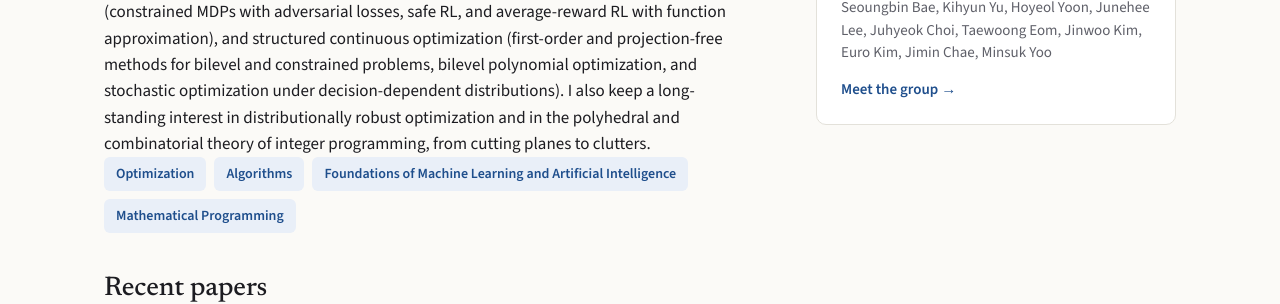
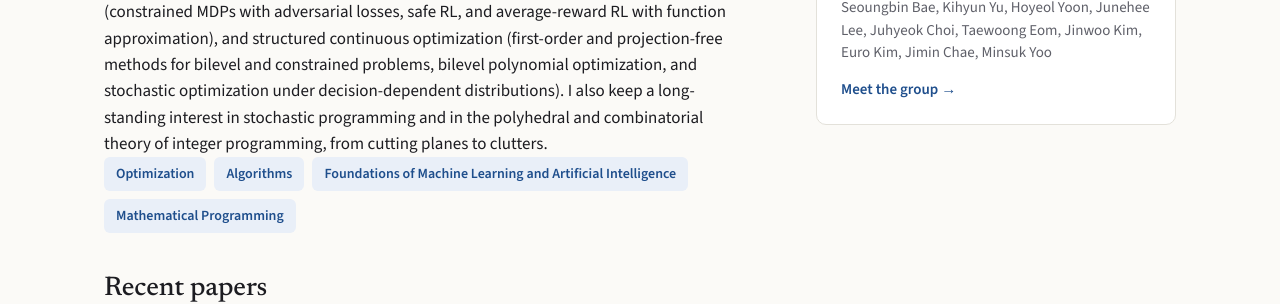
Before and after one commit to dabeenl/dabeenl.github.io, a Jekyll site: the page built from index.md, in a window 1280 px wide. Shown: the part 1092-1396 px from the top of the page. Built offline with Jekyll 4.4.1, drawn with Linux system fonts in a browser that asks for light colours; some of the changed text lies outside the part shown.

Commit message:
Research interests: stochastic programming instead of distributionally robust optimization
Co-Authored-By: Claude Fable 5.1 <noreply@anthropic.com>

```diff
--- a/index.md
+++ b/index.md
@@ -15,4 +15,4 @@ My research group brings together students from SNU Mathematical Sciences, the S
 
 I design algorithms with provable guarantees for optimization and sequential decision-making, drawing on mathematical programming, online learning, and reinforcement learning theory. Two questions run through most of my work: how to make good decisions when data arrive over time or depend on the decisions themselves, and how to respect constraints, whether they encode safety, budgets, or combinatorial structure, without sacrificing efficiency.
 
-My current projects span online learning and bandits (logistic, neural, and contextual queueing bandits; constrained online convex optimization), reinforcement learning theory (constrained MDPs with adversarial losses, safe RL, and average-reward RL with function approximation), and structured continuous optimization (first-order and projection-free methods for bilevel and constrained problems, bilevel polynomial optimization, and stochastic optimization under decision-dependent distributions). I also keep a long-standing interest in distributionally robust optimization and in the polyhedral and combinatorial theory of integer programming, from cutting planes to clutters.
+My current projects span online learning and bandits (logistic, neural, and contextual queueing bandits; constrained online convex optimization), reinforcement learning theory (constrained MDPs with adversarial losses, safe RL, and average-reward RL with function approximation), and structured continuous optimization (first-order and projection-free methods for bilevel and constrained problems, bilevel polynomial optimization, and stochastic optimization under decision-dependent distributions). I also keep a long-standing interest in stochastic programming and in the polyhedral and combinatorial theory of integer programming, from cutting planes to clutters.
```
